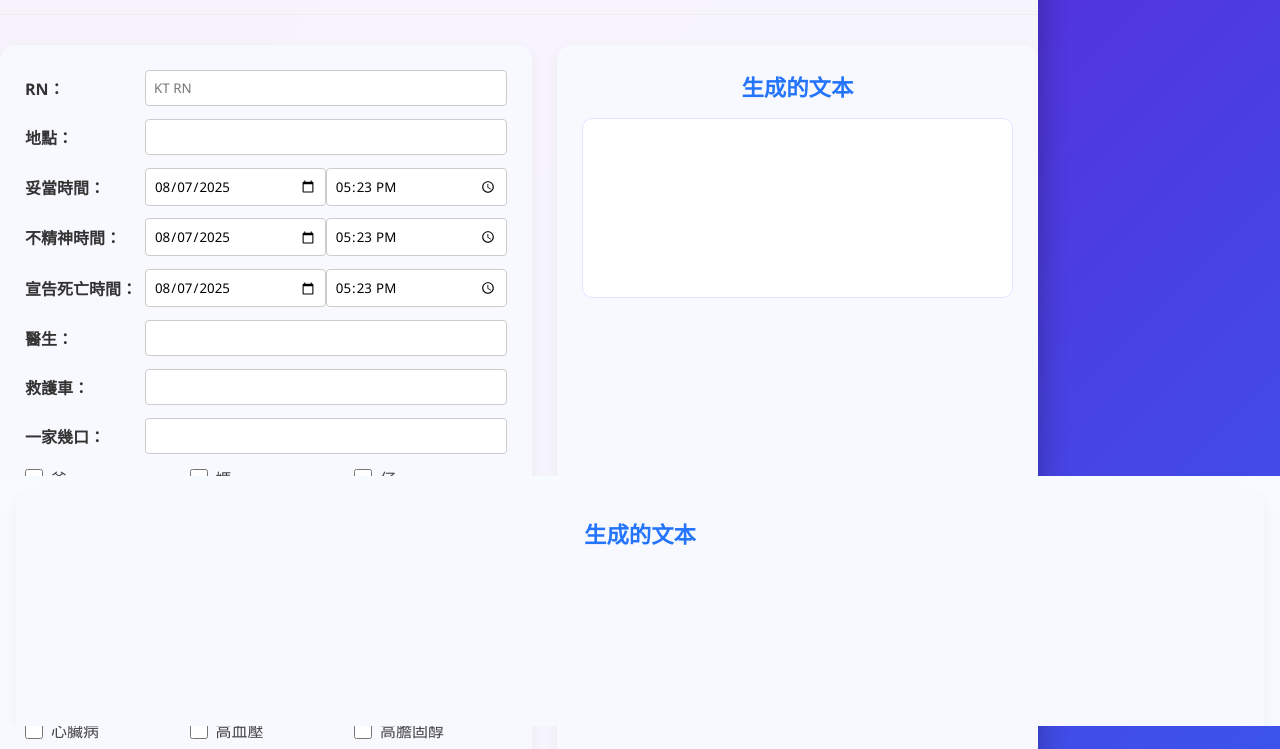
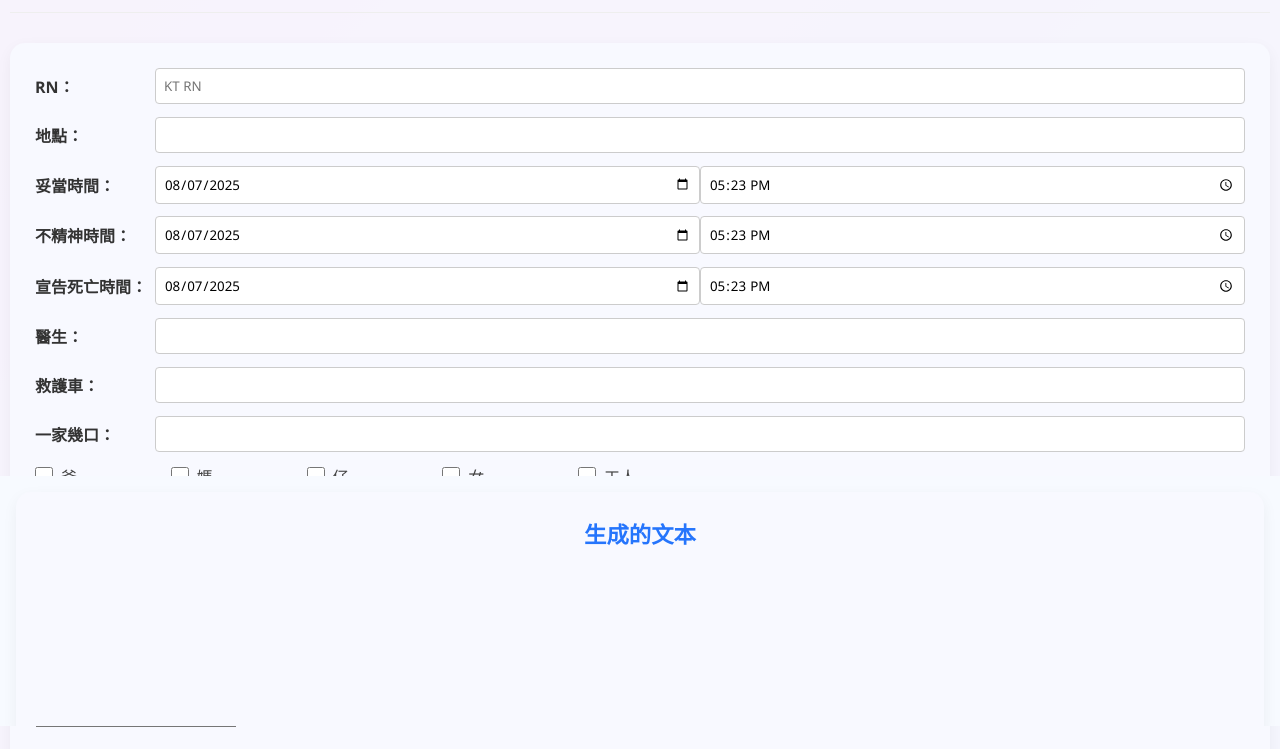
Before and after one commit to WuQifeng-Ryan/text_generate, a plain HTML site: page index.html in a window 1280 px wide. Shown: the part 74-823 px from the top of the page. Drawn offline with Linux system fonts and the light colour scheme.

Commit message:
Add files via upload

```diff
--- a/index.html
+++ b/index.html
@@ -17,7 +17,6 @@
             color: #333;
             min-height: 100vh;
             padding: 0;
-            display: flex;
             justify-content: center;
             align-items: center;
         }
@@ -25,10 +24,10 @@
         .container {
             width: 100%;
             background: rgba(255, 255, 255, 0.95);
-            border-radius: 20px;
-            box-shadow: 0 15px 30px rgba(0, 0, 0, 0.3);
+            border-radius: 0;
+            box-shadow: 0 0 0 rgba(0, 0, 0, 0.3);
             overflow: hidden;
-            padding: 0;
+            padding: 10px;
             margin: 0;
         }
 
@@ -211,7 +210,7 @@
             font-size: 0.9rem;
         }
 
-        @media (max-width: 768px) {
+        @media (max-width: 1980px) {
             .main-content {
                 flex-direction: column;
             }
@@ -304,7 +303,7 @@
     <link href="https://cdnjs.cloudflare.com/ajax/libs/font-awesome/6.4.0/css/all.min.css" rel="stylesheet">
 </head>
 <body>
-<form class="container" id="container">
+<main class="container" id="container">
     <header>
         <h1>文本生成器</h1>
     </header>
@@ -548,7 +547,7 @@
             <div id="generatedText1"></div>
         </div>
     </div>
-</form>
+</main>
 <footer>
     <p>文本生成器 &copy; 2023 | 选择选项创建自定义内容</p>
 </footer>
```
